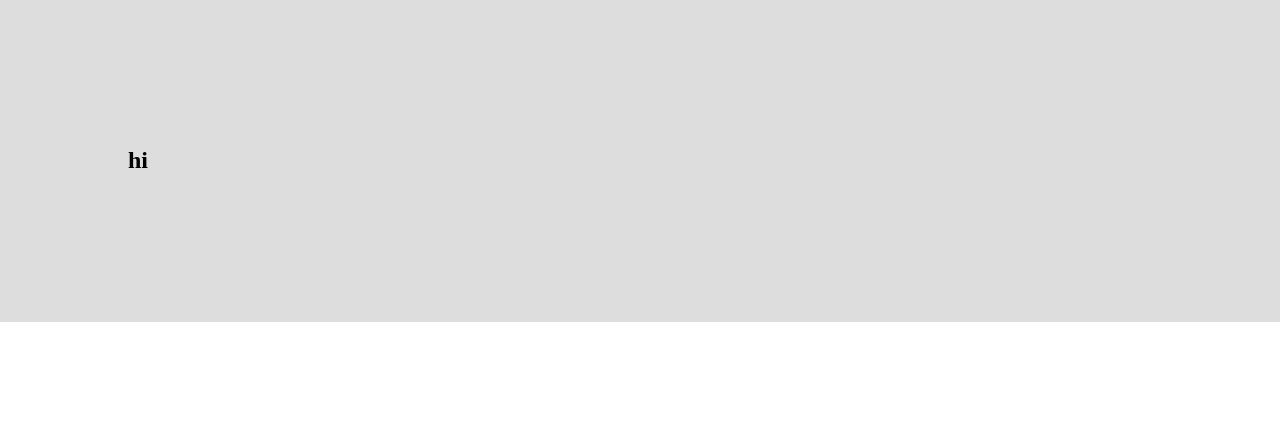
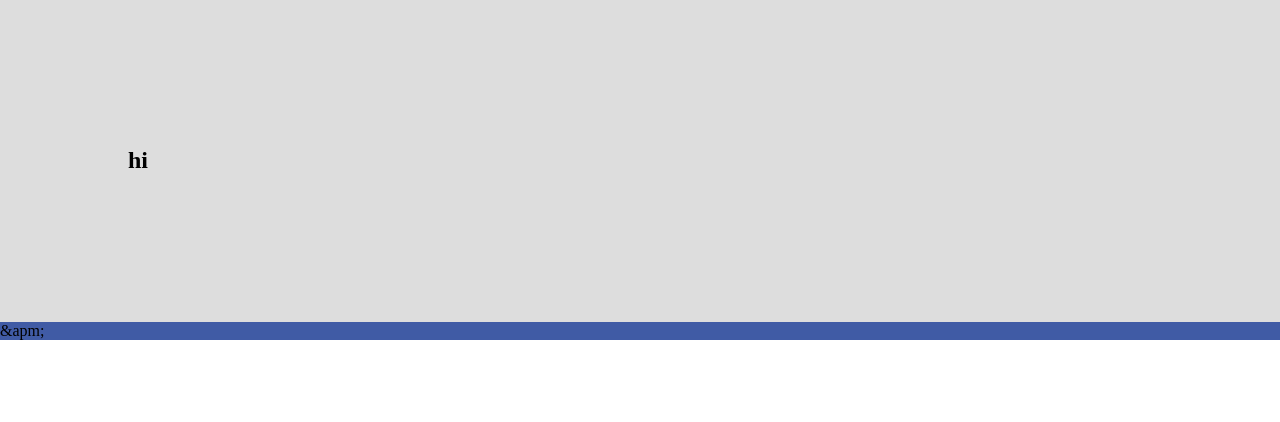
Before and after one commit to cierra00/cmrconcepts, a PHP site: page / in a window 1280 px wide. Shown: the part 173-595 px from the top of the page. Run offline with PHP 8.4, Linux system fonts and the light colour scheme.

Commit message:
On branch master

```diff
--- a/index.php
+++ b/index.php
@@ -31,7 +31,9 @@
         <section id="right"></section>
     </main>
     <footer>
+     &apm;
 
+     </div>
     </footer>
 </body>
 </html>
```
Also changed, not shown: readme.md, 1 other file.
